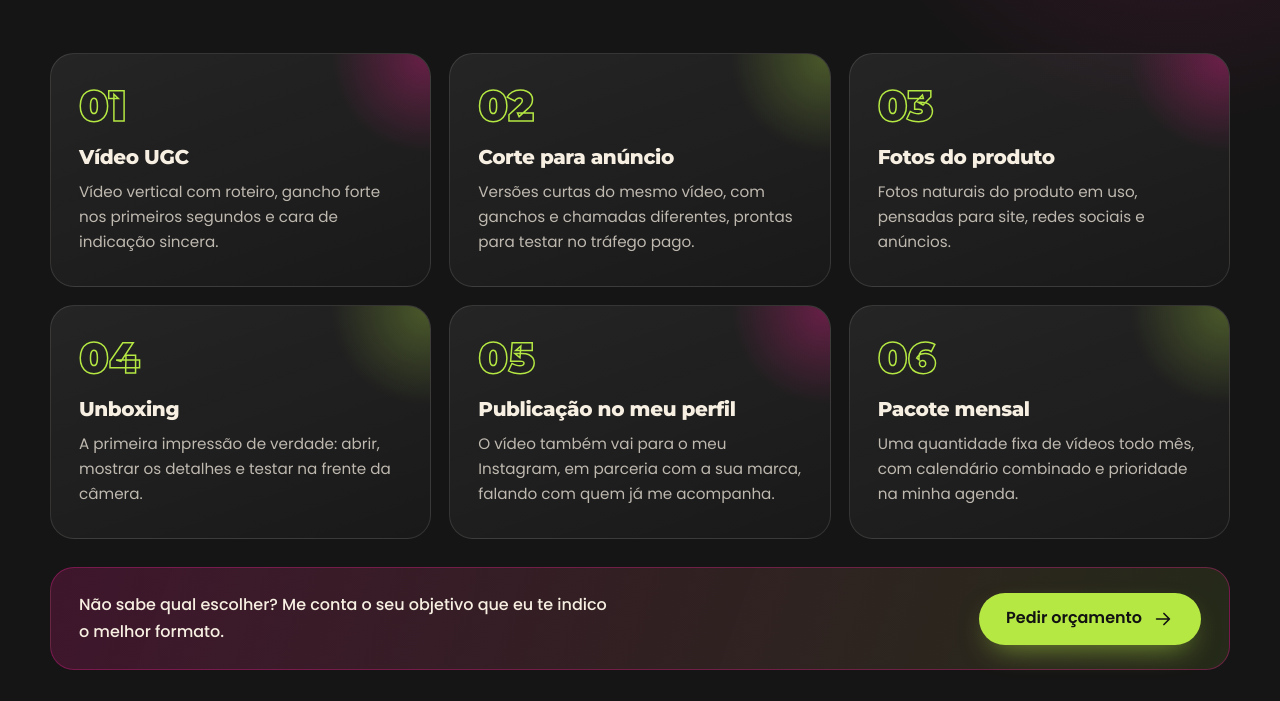
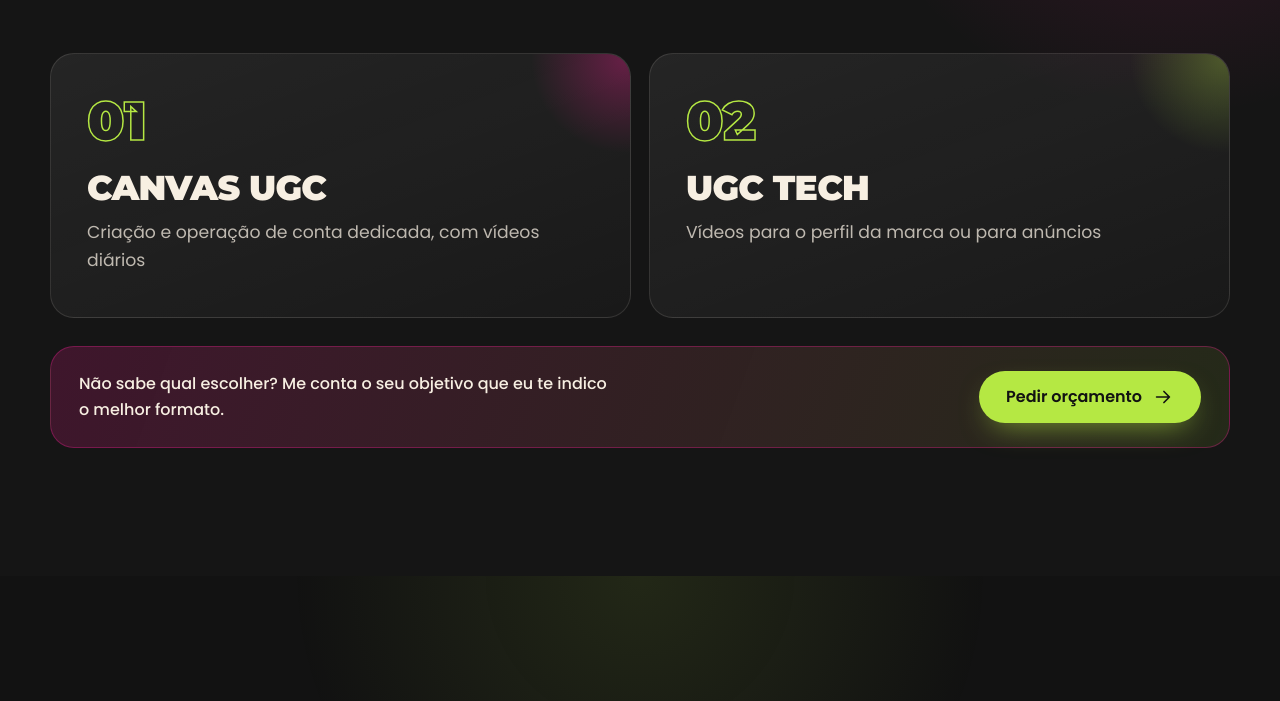
Before and after one commit to alannaclara/portfoliougc, a plain HTML site: page ugc-canvas/index.html in a window 1280 px wide. Shown: the part 4767-5468 px from the top of the page. Drawn offline with Linux system fonts and the light colour scheme.

Commit message:
UGC Canvas: servicos CANVAS UGC e UGC TECH

```diff
--- a/ugc-canvas/index.html
+++ b/ugc-canvas/index.html
@@ -254,7 +254,11 @@ a.trabalho:hover .trabalho-play{transform:scale(1.08);background:var(--rosa);bor
    5. COMO EU TE AJUDO
    ========================================================= */
 .servicos{background:#151515;--bx:92%;--by:8%;--bc:rgba(233,30,140,.18)}
-.servicos-grade{display:grid;grid-template-columns:repeat(3,1fr);gap:18px}
+.servicos-grade{display:grid;grid-template-columns:repeat(var(--colunas,3),1fr);gap:18px}
+.servicos-poucos .servico{padding:40px 36px 42px}
+.servicos-poucos .servico-numero{font-size:3.4rem}
+.servicos-poucos .servico h3{margin-top:22px;font-size:clamp(1.6rem,1.2rem + 1.2vw,2.2rem);font-weight:900;letter-spacing:-.02em}
+.servicos-poucos .servico p{font-size:1.08rem}
 .servico{position:relative;height:100%;padding:30px 28px 32px;border-radius:24px;overflow:hidden;background:linear-gradient(160deg,rgba(255,255,255,.07),rgba(255,255,255,.02));border:1px solid var(--borda);transition:transform .35s var(--suave),border-color .35s}
 .servico::before{content:"";position:absolute;top:-90px;right:-90px;width:190px;height:190px;border-radius:50%;background:radial-gradient(circle,rgba(233,30,140,.35),transparent 70%);transition:transform .5s var(--suave)}
 .servicos-grade li:nth-child(even) .servico::before{background:radial-gradient(circle,rgba(181,232,67,.28),transparent 70%)}
@@ -568,20 +572,12 @@ const TRABALHOS = [
   // para incluir um trabalho novo: coloque uma vírgula no fim da linha de cima e copie o mesmo formato
 ];
 
-/* SERVIÇOS (os números 01 a 06 são colocados sozinhos, na ordem da lista) */
+/* SERVIÇOS (os números 01, 02... são colocados sozinhos, na ordem da lista) */
 const SERVICOS = [
-  { titulo: "Vídeo UGC",               descricao: "Vídeo vertical com roteiro, gancho forte nos primeiros segundos e cara de indicação sincera.",
-    titulo_en: "UGC video",            descricao_en: "Vertical video with a script, a strong hook in the first seconds and the feel of an honest recommendation." },
-  { titulo: "Corte para anúncio",      descricao: "Versões curtas do mesmo vídeo, com ganchos e chamadas diferentes, prontas para testar no tráfego pago.",
-    titulo_en: "Ad cuts",              descricao_en: "Short versions of the same video, with different hooks and calls to action, ready to test in paid ads." },
-  { titulo: "Fotos do produto",        descricao: "Fotos naturais do produto em uso, pensadas para site, redes sociais e anúncios.",
-    titulo_en: "Product photos",       descricao_en: "Natural photos of the product in use, made for websites, social media and ads." },
-  { titulo: "Unboxing",                descricao: "A primeira impressão de verdade: abrir, mostrar os detalhes e testar na frente da câmera.",
-    titulo_en: "Unboxing",             descricao_en: "A genuine first impression: opening it, showing the details and testing it on camera." },
-  { titulo: "Publicação no meu perfil", descricao: "O vídeo também vai para o meu Instagram, em parceria com a sua marca, falando com quem já me acompanha.",
-    titulo_en: "Post on my profile",   descricao_en: "The video also goes on my Instagram as a collab with your brand, reaching the people who already follow me." },
-  { titulo: "Pacote mensal",           descricao: "Uma quantidade fixa de vídeos todo mês, com calendário combinado e prioridade na minha agenda.",
-    titulo_en: "Monthly package",      descricao_en: "A set number of videos every month, with an agreed calendar and priority in my schedule." }
+  { titulo: "CANVAS UGC", descricao: "Criação e operação de conta dedicada, com vídeos diários",
+    titulo_en: "CANVAS UGC", descricao_en: "Creation and management of a dedicated account, with daily videos" },
+  { titulo: "UGC TECH",   descricao: "Vídeos para o perfil da marca ou para anúncios",
+    titulo_en: "UGC TECH",   descricao_en: "Videos for the brand's profile or for ads" }
 ];
 
 /* MÉTRICAS com contador animado
@@ -882,7 +878,11 @@ function ativarFiltros() {
 }
 
 function montarServicos() {
-  $("#lista-servicos").innerHTML = SERVICOS.map((s, i) => `
+  const lista = $("#lista-servicos");
+  // até 3 serviços por linha; com 1 ou 2 serviços os cards ficam maiores
+  lista.style.setProperty("--colunas", Math.min(Math.max(SERVICOS.length, 1), 3));
+  lista.classList.toggle("servicos-poucos", SERVICOS.length <= 2);
+  lista.innerHTML = SERVICOS.map((s, i) => `
     <li class="revelar" style="--atraso:${(i % 3) * 0.1}s">
       <article class="servico">
         <span class="servico-numero" aria-hidden="true">${String(i + 1).padStart(2, "0")}</span>
```
